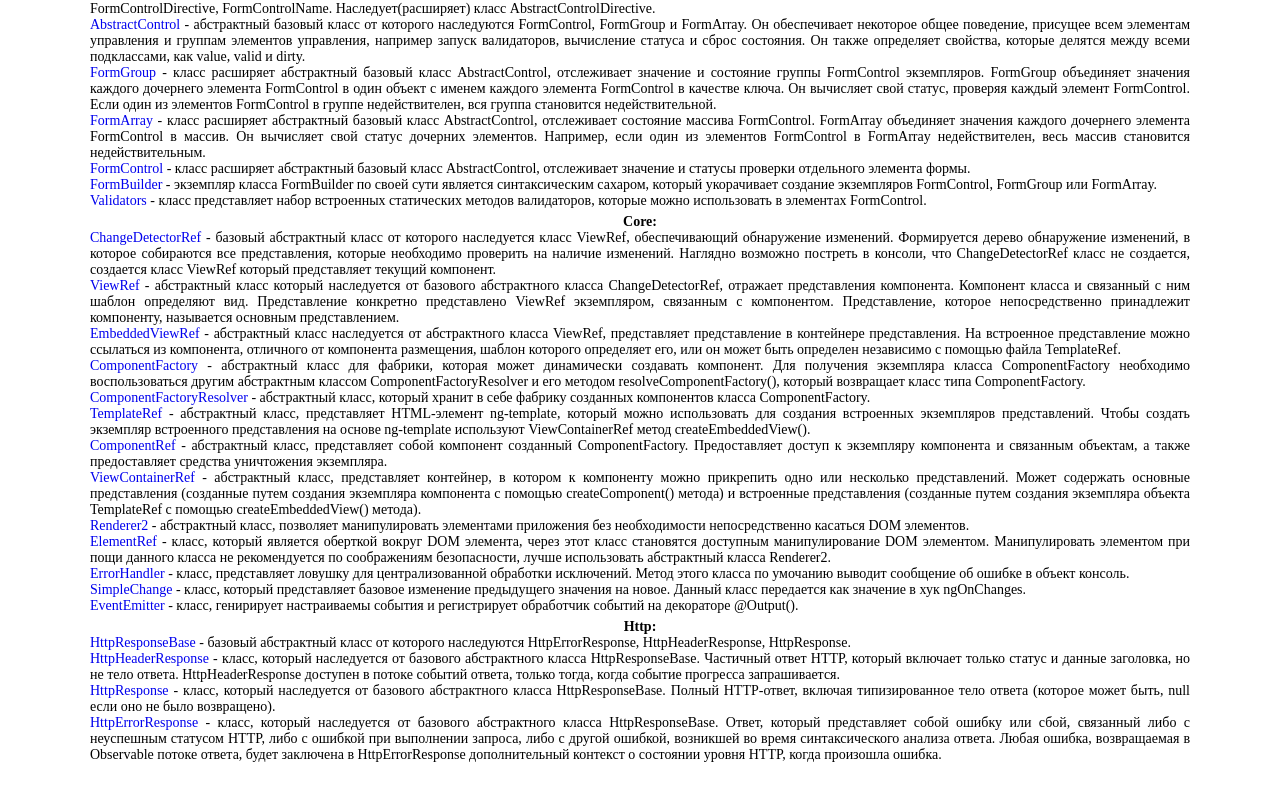
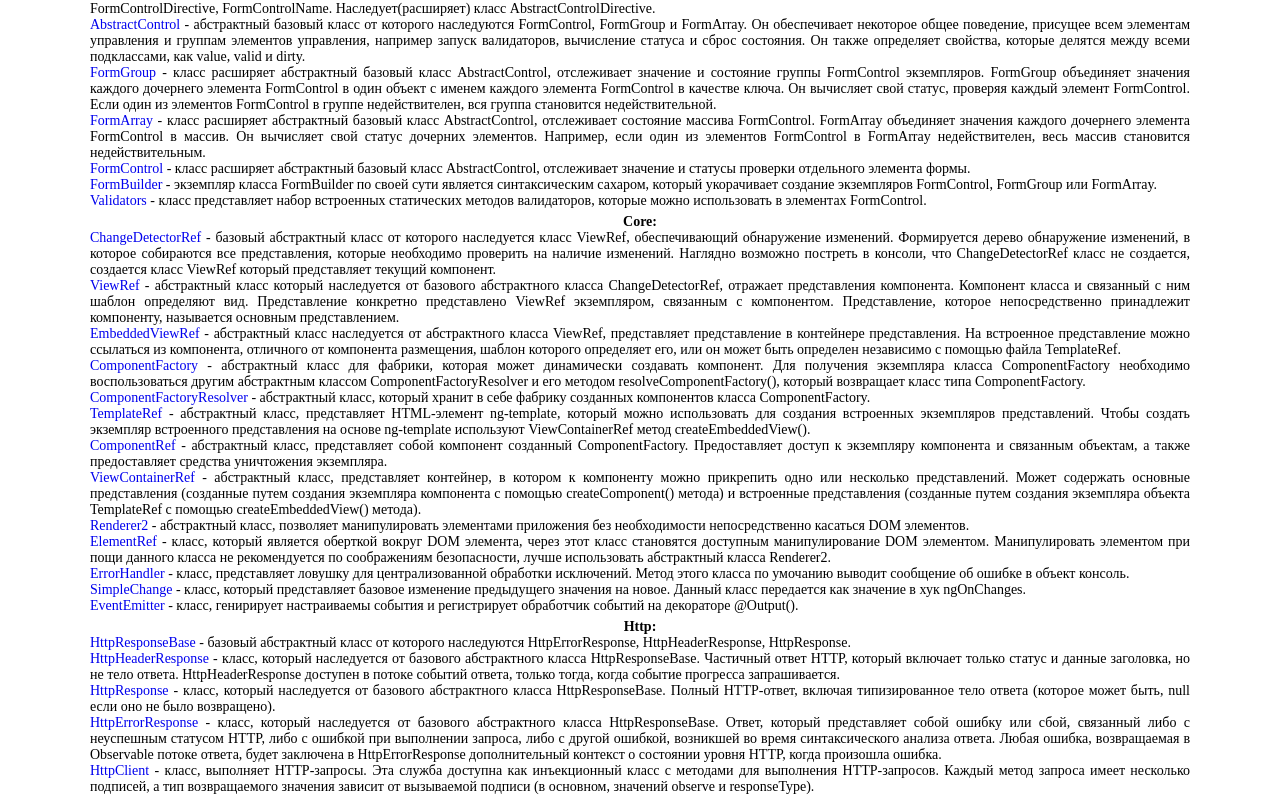
Before and after one commit to ArtemKashirin/API, an Angular app: page / in a window 1280 px wide. Shown: the part 2981-3781 px from the top of the page. Before the commit the page ends 3749 px from the top, so only its background shows below. Built offline with nearby package versions, Linux system fonts and the light colour scheme.

Commit message:
CLASS: HttpClient

```diff
--- a/src/app/app.component.html
+++ b/src/app/app.component.html
@@ -140,6 +140,7 @@
     <app-http-header-response></app-http-header-response>
     <app-http-response></app-http-response>
     <app-http-error-response></app-http-error-response>
+    <app-http-client></app-http-client>
 
   </div>
 
--- a/src/app/app.module.ts
+++ b/src/app/app.module.ts
@@ -93,6 +93,8 @@ import { HttpResponseBaseComponent } from './class/http/http-response-base/http-
 import { HttpHeaderResponseComponent } from './class/http/http-header-response/http-header-response.component';
 import { HttpResponseComponent } from './class/http/http-response/http-response.component';
 import { HttpErrorResponseComponent } from './class/http/http-error-response/http-error-response.component';
+import { HttpClientComponent } from './class/http/http-client/http-client.component';
+import {HttpClientModule} from "@angular/common/http";
 
 
 @NgModule({
@@ -187,12 +189,14 @@ import { HttpErrorResponseComponent } from './class/http/http-error-response/htt
     HttpHeaderResponseComponent,
     HttpResponseComponent,
     HttpErrorResponseComponent,
+    HttpClientComponent,
   ],
   imports: [
     BrowserModule,
     AppRoutingModule,
     ReactiveFormsModule,
-    FormsModule
+    FormsModule,
+    HttpClientModule
   ],
   providers: [],
   bootstrap: [AppComponent]
--- /dev/null
+++ b/src/app/class/http/http-client/http-client.component.html
@@ -0,0 +1,42 @@
+<p><a [href] = "this.HttpClient">HttpClient</a> - класс, выполняет HTTP-запросы. Эта служба доступна как инъекционный класс с методами для
+  выполнения HTTP-запросов. Каждый метод запроса имеет несколько подписей, а тип возвращаемого значения зависит от вызываемой подписи
+  (в основном, значений observe и responseType).</p>
+
+<!--<ul>-->
+<!--  <li><i> request(first: string | HttpRequest< any>, url?: string, options:  body?: any; headers?: HttpHeaders |  [header: string]: string-->
+<!--    | string[]; }; context?: HttpContext; observe?: "body" | "events" | "response"; params?: HttpParams |  [param: string]: string | number-->
+<!--    | boolean | ReadonlyArray<...>; }; reportProgress?: boolean; responseType?: "arraybuffer" | ... 2 more ... | "json"... = }): Observable-->
+<!--    < any></i> - метод, возвращает объект Observable для общего HTTP-запроса, который при подписке запускает запрос через цепочку-->
+<!--    зарегистрированных перехватчиков на сервер;</li>-->
+<!--  <li><i> delete(url: string, options:  headers?: HttpHeaders |  [header: string]: string | string[]; }; context?: HttpContext; observe?:-->
+<!--    "body" | "events" | "response"; params?: HttpParams |  [param: string]: string | number | boolean | ReadonlyArray< string | ... 1 more-->
+<!--    ... | boolean>; }; reportProgress?: boolean; responseType?: "arraybuffer" | ... 2... = }): Observable< any></i> - метод, возвращает-->
+<!--    объект Observable при подписке вызывает выполнение настроенного DELETE запроса на сервере;</li>-->
+<!--  <li><i>  get(url: string, options:  headers?: HttpHeaders |  [header: string]: string | string[]; }; context?: HttpContext; observe?:-->
+<!--    "body" | "events" | "response"; params?: HttpParams |  [param: string]: string | number | boolean | ReadonlyArray< string | ...-->
+<!--    1 more ... | boolean>; }; reportProgress?: boolean; responseType?: "arraybuffer" | ... 2... = }): Observable< any></i> - метод,-->
+<!--    возвращает объект Observable при подписке вызывает выполнение настроенного GET запроса на сервере;</li>-->
+<!--  <li><i> head(url: string, options:  headers?: HttpHeaders |  [header: string]: string | string[]; }; context?: HttpContext; observe?:-->
+<!--    "body" | "events" | "response"; params?: HttpParams |  [param: string]: string | number | boolean | ReadonlyArray< string | ... 1 more-->
+<!--    ... | boolean>; }; reportProgress?: boolean; responseType?: "arraybuffer" | ... 2... = }): Observable< any></i> - метод, возвращает-->
+<!--    объект Observable при подписке вызывает выполнение настроенного HEAD запроса на сервере. HEADМетод возвращает метаинформацию о ресурсе-->
+<!--    без передачи самого ресурса;</li>-->
+<!--  <li><i>jsonp< T>(url: string, callbackParam: string): Observable< T></i> - метод, возвращает объект Observable при подписке вызывает JSONP-->
+<!--    отправку запроса со специальным методом через конвейер перехватчика;</li>-->
+<!--  <li><i> patch(url: string, body: any, options:  headers?: HttpHeaders |  [header: string]: string | string[]; }; context?: HttpContext;-->
+<!--    observe?: "body" | "events" | "response"; params?: HttpParams |  [param: string]: string | number | boolean | ReadonlyArray< string |-->
+<!--    ... 1 more ... | boolean>; }; reportProgress?: boolean; responseType?: "arraybuffer" | ... 2... = }): Observable< any></i> - метод,-->
+<!--    возвращает объект Observable при подписке вызывает выполнение настроенного PATCH запроса на сервере;</li>-->
+<!--  <li><i> options(url: string, options:  headers?: HttpHeaders |  [header: string]: string | string[]; }; context?: HttpContext; observe?:-->
+<!--    "body" | "events" | "response"; params?: HttpParams |  [param: string]: string | number | boolean | ReadonlyArray< string | ... 1-->
+<!--    more ... | boolean>; }; reportProgress?: boolean; responseType?: "arraybuffer" | ... 2... = }): Observable< any></i> - метод, возвращает-->
+<!--    объект Observable при подписке вызывает выполнение настроенного OPTIONS запроса на сервере;</li>-->
+<!--  <li><i> post(url: string, body: any, options:  headers?: HttpHeaders |  [header: string]: string | string[]; }; context?: HttpContext;-->
+<!--    observe?: "body" | "events" | "response"; params?: HttpParams |  [param: string]: string | number | boolean | ReadonlyArray< string |-->
+<!--    ... 1 more ... | boolean>; }; reportProgress?: boolean; responseType?: "arraybuffer" | ... 2... = }): Observable< any></i> - метод,-->
+<!--    возвращает объект Observable при подписке вызывает выполнение настроенного POST запроса на сервере;</li>-->
+<!--  <li><i>put(url: string, body: any, options:  headers?: HttpHeaders |  [header: string]: string | string[]; }; context?: HttpContext;-->
+<!--    observe?: "body" | "events" | "response"; params?: HttpParams |  [param: string]: string | number | boolean | ReadonlyArray< string |-->
+<!--    ... 1 more ... | boolean>; }; reportProgress?: boolean; responseType?: "arraybuffer" | ... 2... = }): Observable< any></i> - метод,-->
+<!--    возвращает объект Observable при подписке вызывает выполнение настроенного PUT запроса на сервере;</li>-->
+<!--</ul>-->
--- /dev/null
+++ b/src/app/class/http/http-client/http-client.component.ts
@@ -0,0 +1,22 @@
+import {Component, OnInit} from '@angular/core';
+import {HttpClient} from "@angular/common/http";
+
+@Component({
+  selector: 'app-http-client',
+  templateUrl: './http-client.component.html',
+  styleUrls: ['./http-client.component.scss']
+})
+export class HttpClientComponent implements OnInit {
+  public HttpClient: string = 'https://angular.io/api/common/http/HttpClient';
+
+  constructor(private http: HttpClient) {
+    // this.http.get('https://jsonplaceholder.typicode.com/posts').subscribe( get => {
+    //   console.log('get:', get)
+    // });
+
+  }
+
+  ngOnInit(): void {
+  }
+
+}
```
Also changed, not shown: src/app/class/http/http-client/http-client.component.scss (added).
